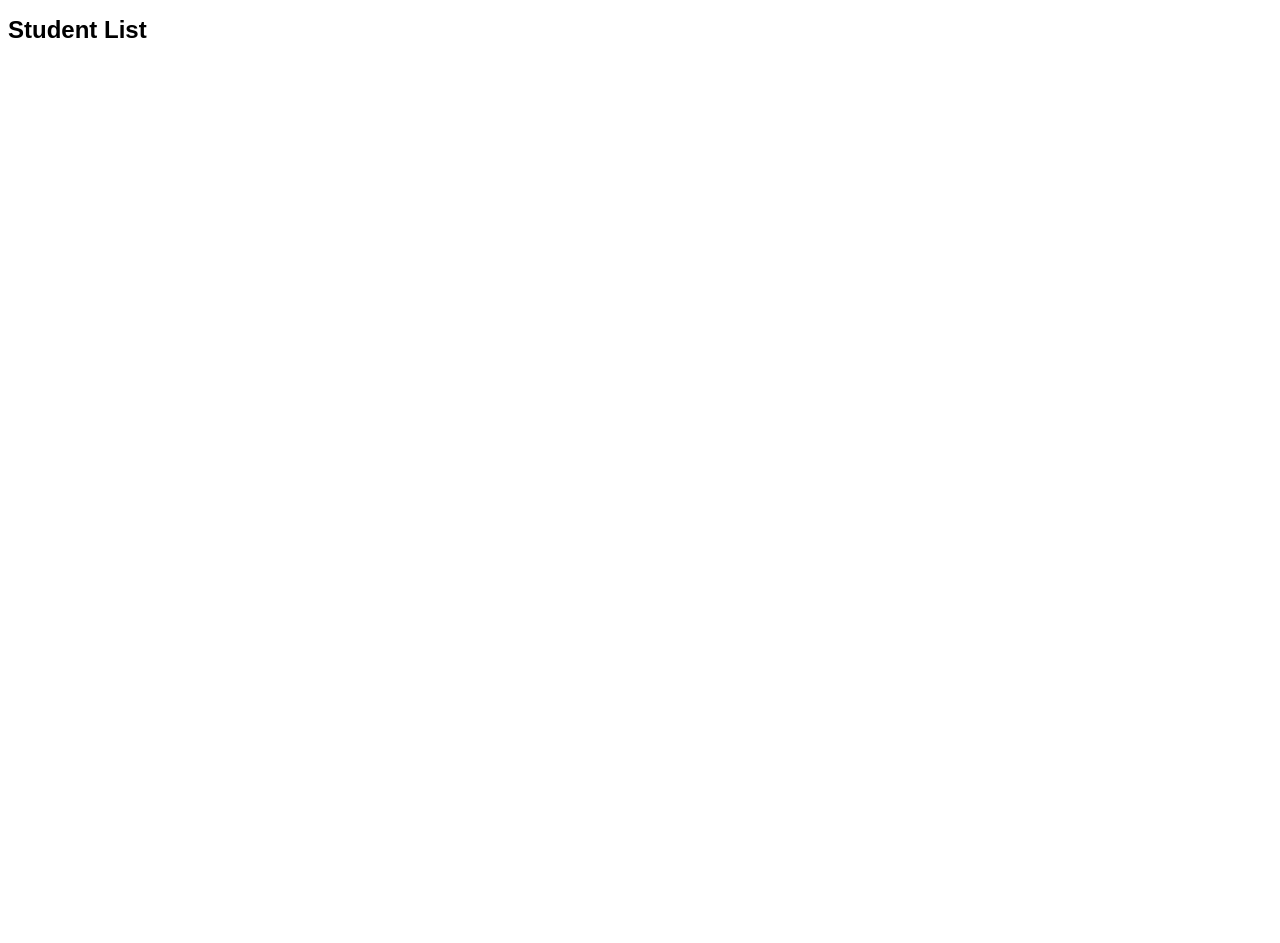
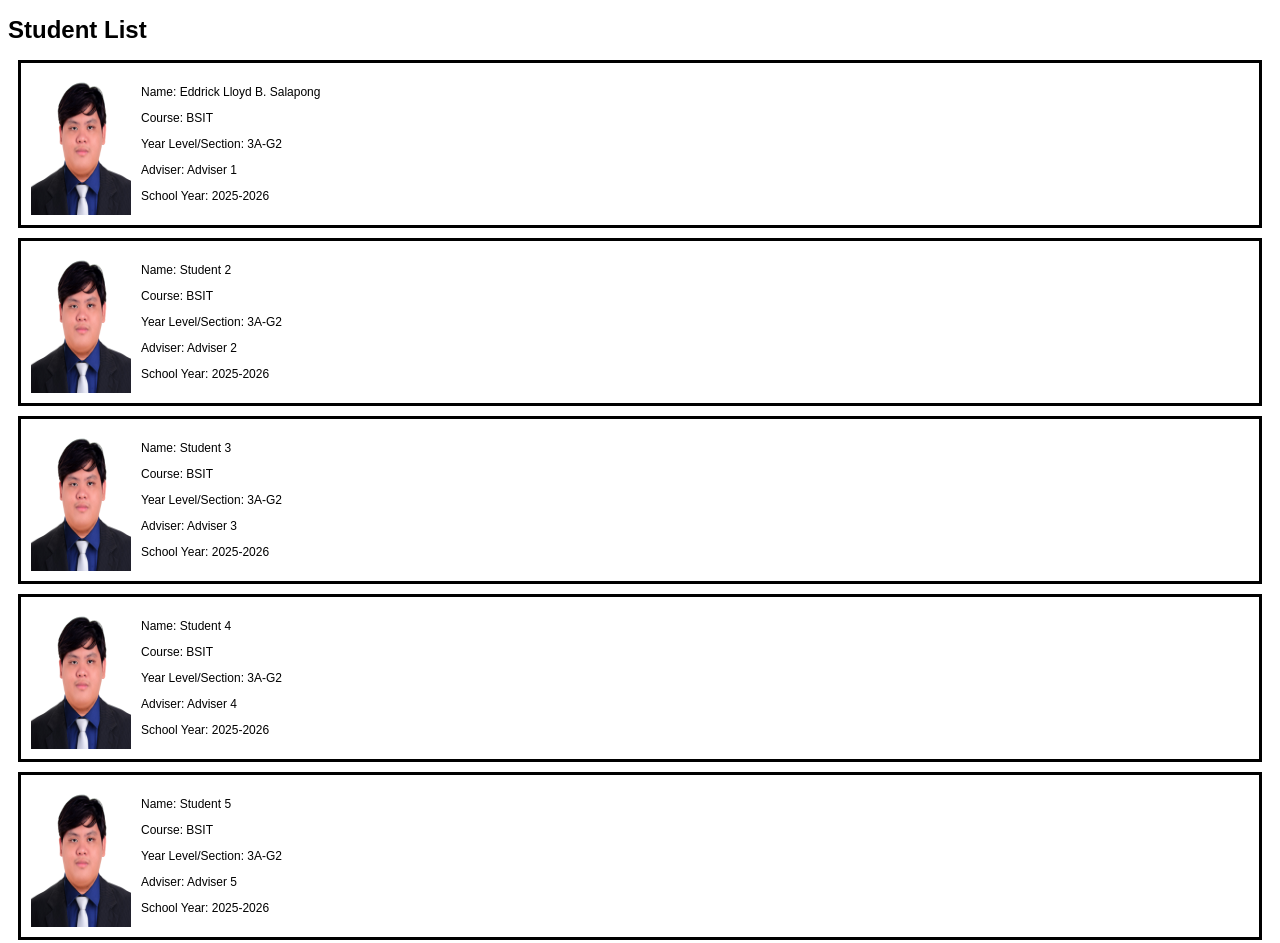
Before and after one commit to Haruhiko-bit/WST-EXAM2, a plain HTML site: page index.html in a window 1280 px wide. Shown: the top 943 px of the page. Before the commit the page ends 800 px from the top, so only its background shows below. Drawn offline with Linux system fonts and the light colour scheme; no server answers.

Commit message:
Update index.html

```diff
--- a/index.html
+++ b/index.html
@@ -40,7 +40,7 @@
 
     <script>
         const xhr = new XMLHttpRequest();
-        xhr.open('GET', 'students.xml', true);
+        xhr.open('GET', 'Eddrick Lloyd_Salapong.xml', true);
         xhr.onreadystatechange = function () {
             if (xhr.readyState === 4 && xhr.status === 200) {
                 const xml = xhr.responseXML;
```
